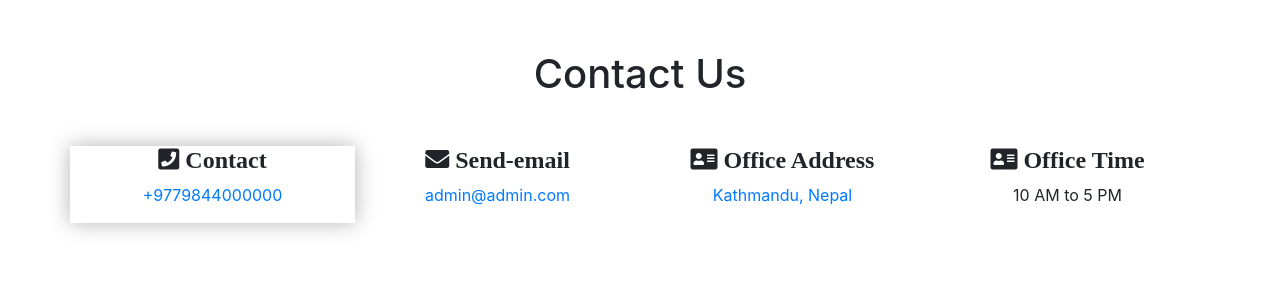
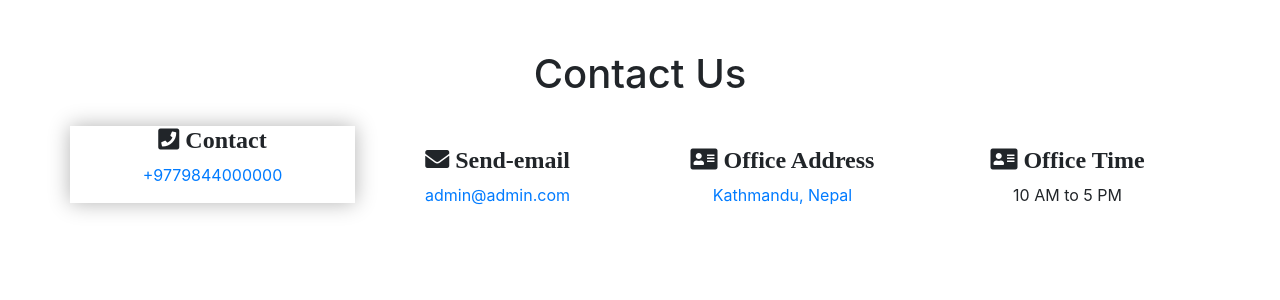
Before and after one commit to rthway/Hospital_Managment_Django, a Django app: page /contact/ in a window 1280 px wide, with the pointer over the restyled element. Shown: the part 56-356 px from the top of the page. Run offline with Django 4.2, Linux system fonts and the light colour scheme.

Commit message:
fix translate transfrom css effect

```diff
--- a/hospital/templates/contact.html
+++ b/hospital/templates/contact.html
@@ -3,7 +3,7 @@
 <style>
     .mydivstyle:hover{
         box-shadow: 0 0 20px 0 rgba(0,0,0,0.3);
-        transfrom:Y(-20px);
+        transform: translateY(-20px);
 
     }
 
```
